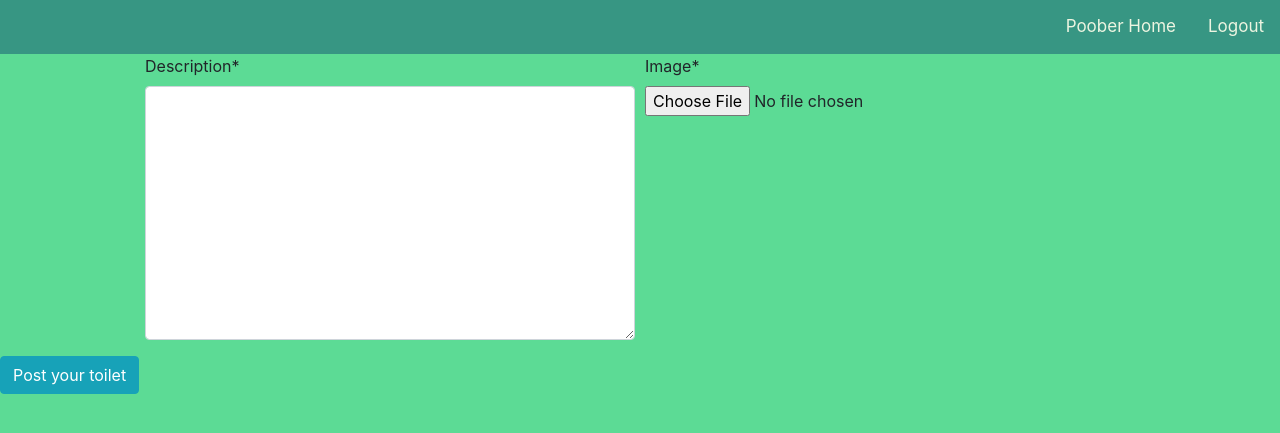
After one commit to AryanJha524/COD, a Django app: page /post_toilet/ in a window 1280 px wide. The commit adds this page. Shown: the top 433 px of the page. Run offline with Django 3.2, Linux system fonts and the light colour scheme; a user stored in the database is signed in; some libraries are stand-ins or nearby versions.

Commit message:
can post, kinda

```diff
--- a/dashboard/static/dashboard/main.css
+++ b/dashboard/static/dashboard/main.css
@@ -5,6 +5,13 @@
     background-color: #50c878;
     border-radius: 3px;
 }
+
+.account-img {
+  height: 125px;
+  width: 125px;
+  border-radius: 10%;
+}
+
 
 .todo-items{
     max-width: 500px;
--- a/dashboard/templates/dashboard/home.html
+++ b/dashboard/templates/dashboard/home.html
@@ -4,7 +4,7 @@
 {% for posts in current_posts%}
 <div class=todo-items">
     <p>{{posts.description}}</p>
-    <img class="rounded-circle account-img" src="{{ posts.image.url }}">
+    <img class="account-img" src="{{ posts.image.url }}">
 </div>
 {% endfor %}
 {% endblock %}
--- /dev/null
+++ b/dashboard/templates/dashboard/post_toilet.html
@@ -0,0 +1,18 @@
+{% extends 'dashboard/base.html' %}
+{% load crispy_forms_tags %}
+{% block content %}
+ <form method='POST' action="">
+            {% csrf_token %}
+            <div class="form-row" style="justify-content: center;">
+                  <div class="form-group col-md-6 mb-0" style="max-width: 500px;">
+                        {{ form.description|as_crispy_field }}
+                  </div>
+                  <div class="form-group col-md-6 mb-0" style="max-width: 500px;">
+                        {{ form.image|as_crispy_field }}
+                  </div>
+            </div>
+            <div class='form-group'>
+                <button class='btn btn-info' type='submit'>Post your toilet</button>
+            </div>
+        </form>
+{% endblock %}
--- a/dashboard/urls.py
+++ b/dashboard/urls.py
@@ -4,7 +4,6 @@ from . import views
 
 urlpatterns = [
     path('', views.home, name='home'),
-    path('create_post/', views.create_post, name='create-post'),
     path('detailed_view/<int:pk>', views.detailed_view, name='detailed-view'),
     path('post_toilet/', views.have_toilet, name='post_toilet'),
 
--- a/dashboard/views.py
+++ b/dashboard/views.py
@@ -2,6 +2,7 @@ from django.shortcuts import render, redirect, get_object_or_404
 from .models import NeedPost, Comment, HaveToilet
 from .forms import CreateNeedPostForm, CreateCommentForm, CreateHaveToiletForm
 from django.contrib.auth.decorators import login_required
+from django.contrib import messages
 
 
 @login_required
@@ -14,24 +15,10 @@ def home(request):
 
 
 @login_required
-def create_post(request):
-    if request.method == 'POST':
-        form = CreateNeedPostForm(request.POST)
-        if form.is_valid():
-            form.save()
-            return redirect('home')
-    else:
-        form = CreateNeedPostForm()
-    context = {
-        'form': form
-    }
-    return render(request, 'dashboard/create_post.html', context)
-
-
-@login_required
 def have_toilet(request):
     if request.method == 'POST':
         form = CreateHaveToiletForm(request.POST, request.FILES)
+        form.instance.author = request.user
         if form.is_valid():
             form.save()
             messages.success(request, f'Your toilet post has been created!')
@@ -41,7 +28,7 @@ def have_toilet(request):
     context = {
         'form': form
     }
-    return render(request, 'dashboard/post_toilet/')
+    return render(request, 'dashboard/post_toilet.html', context)
 
 
 @login_required
```
Also changed, not shown: dashboard/templates/dashboard/create_post.html (deleted, +0 -12 lines), db.sqlite3, media/profile_pics/cooltoilet.jpg (added).
